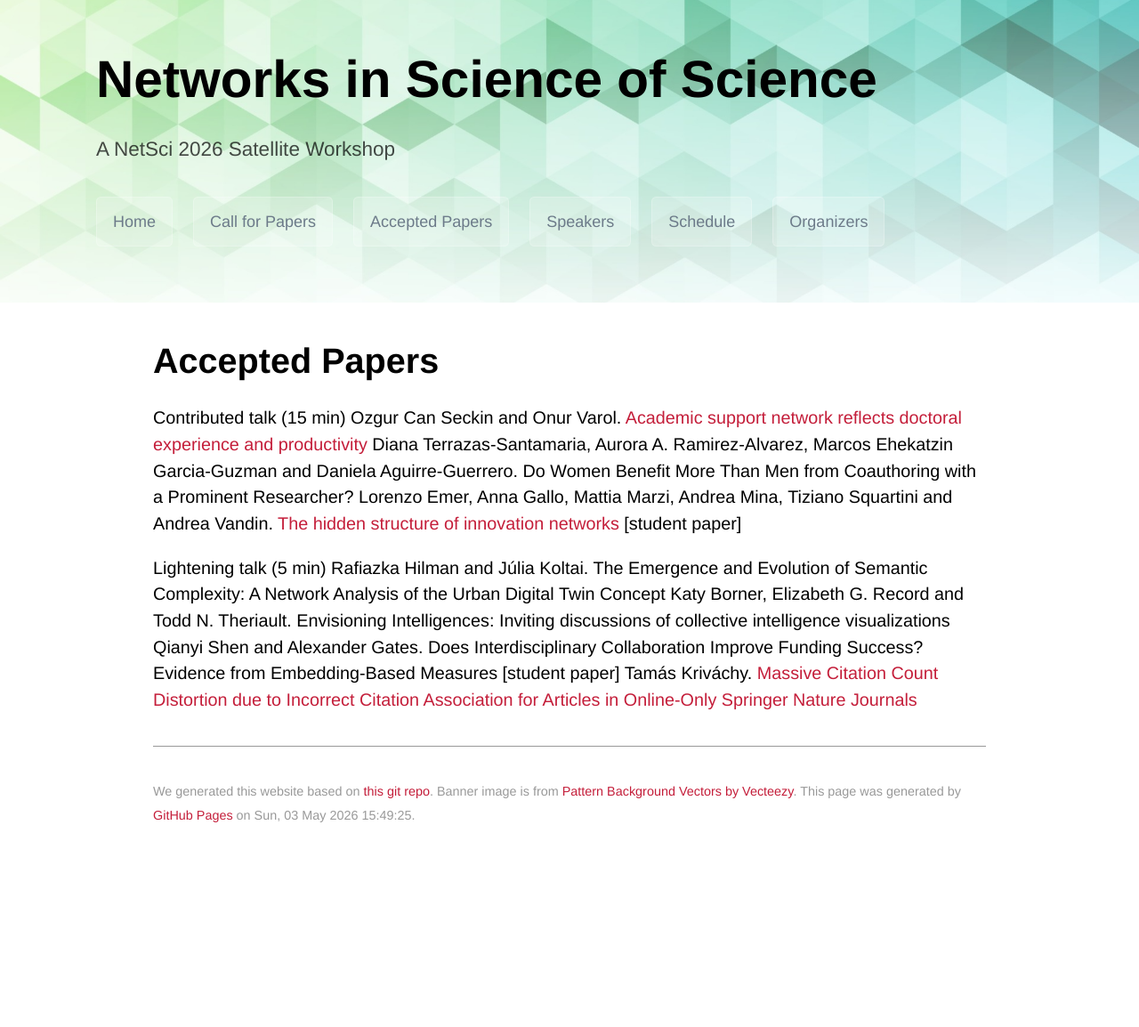
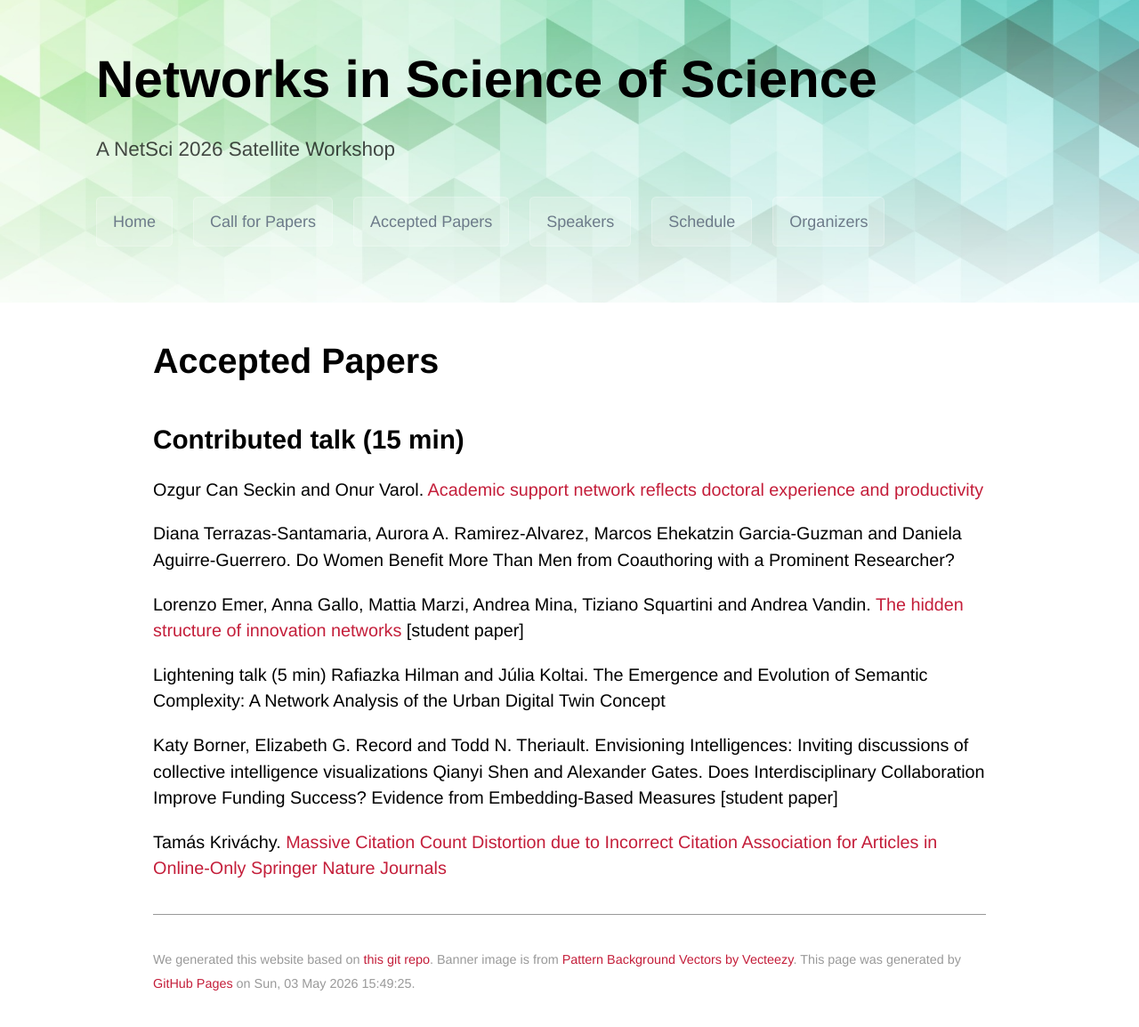
Before and after one commit to netscisci/netscisci.github.io, a Jekyll site: the page built from papers.md, in a window 1280 px wide. Shown: the whole page at 89% size. Built offline with Jekyll 4.4.1, drawn with Linux system fonts in a browser that asks for light colours; some web fonts are replaced; our own code applies the rules of GitHub Pages for plain Markdown files; before the commit the page ends 965 px from its top, so only the background shows below that.

```diff
--- a/papers.md
+++ b/papers.md
@@ -2,13 +2,17 @@
 layout: default
 ---
 # Accepted Papers
-Contributed talk (15 min)
+## Contributed talk (15 min)
 Ozgur Can Seckin and Onur Varol. [Academic support network reflects doctoral experience and productivity](https://link.springer.com/article/10.1140/epjds/s13688-022-00369-z)
+
 Diana Terrazas-Santamaria, Aurora A. Ramirez-Alvarez, Marcos Ehekatzin Garcia-Guzman and Daniela Aguirre-Guerrero. Do Women Benefit More Than Men from Coauthoring with a Prominent Researcher?
+
 Lorenzo Emer, Anna Gallo, Mattia Marzi, Andrea Mina, Tiziano Squartini and Andrea Vandin. [The hidden structure of innovation networks](https://arxiv.org/abs/2601.10224) \[student paper\]
 
 Lightening talk (5 min)
 Rafiazka Hilman and Júlia Koltai. The Emergence and Evolution of Semantic Complexity: A Network Analysis of the Urban Digital Twin Concept
+
 Katy Borner, Elizabeth G. Record and Todd N. Theriault. Envisioning Intelligences: Inviting discussions of collective intelligence visualizations
 Qianyi Shen and Alexander Gates. Does Interdisciplinary Collaboration Improve Funding Success? Evidence from Embedding-Based Measures \[student paper\]
+
 Tamás Kriváchy. [Massive Citation Count Distortion due to Incorrect Citation Association for Articles in Online-Only Springer Nature Journals](https://arxiv.org/abs/2511.01675)
```
